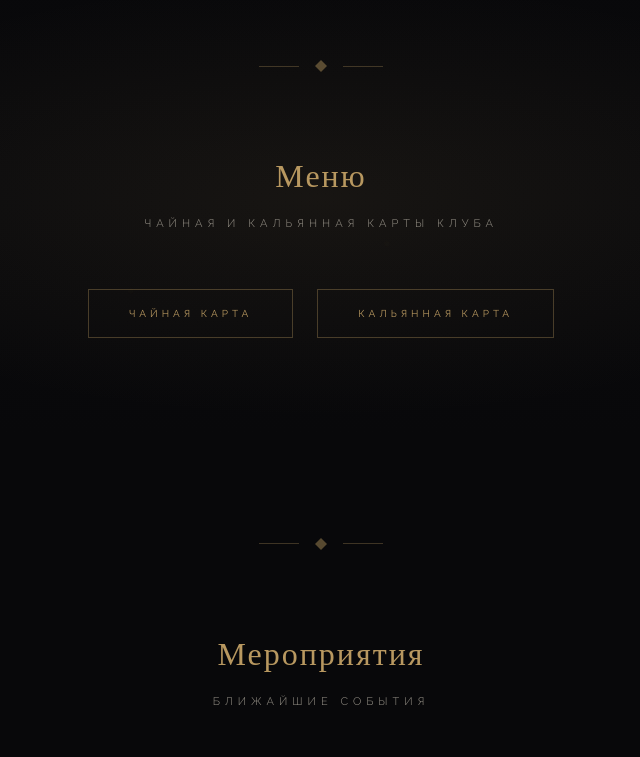
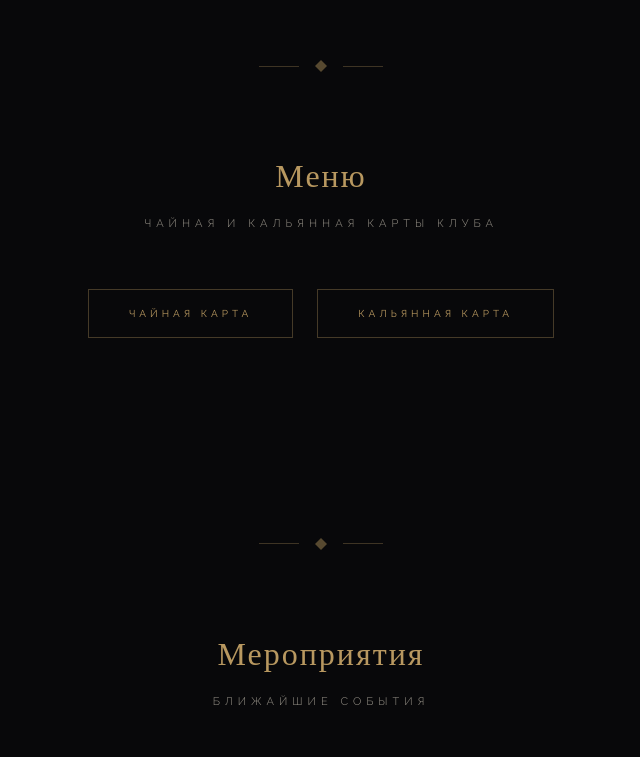
Before and after one commit to andrewsatorim/Kod-1847, a Next.js app: page / in a window 1280 px wide. Shown: the part 3427-4184 px from the top of the page, without its empty margins (319-959 px from the left). Built offline with nearby package versions, Linux system fonts and the light colour scheme.

Commit message:
fix: remove glow effect from menu section

```diff
--- a/src/components/MenuPreview.tsx
+++ b/src/components/MenuPreview.tsx
@@ -1,26 +1,12 @@
 "use client";
 import { useLang } from "@/context/LanguageContext";
 import DiamondDivider from "./DiamondDivider";
-
-const particles = [
-  { left: "15%", bottom: "20%", duration: "7s", delay: "0s" },
-  { left: "35%", bottom: "15%", duration: "8s", delay: "1s" },
-  { left: "55%", bottom: "25%", duration: "6.5s", delay: "2s" },
-  { left: "75%", bottom: "18%", duration: "9s", delay: "3s" },
-  { left: "90%", bottom: "10%", duration: "7.5s", delay: "4s" },
-];
 
 export default function MenuPreview() {
   const { t } = useLang();
 
   return (
     <section className="menu-preview" id="menu-preview">
-      <div className="menu-preview-bg" />
-      <div className="menu-preview-glow" />
-      {particles.map((p, i) => (
-        <div key={i} className="ptc" style={{ left: p.left, bottom: p.bottom, animation: `fl ${p.duration} ease-in-out infinite ${p.delay}` }} />
-      ))}
-      <div style={{ position: 'relative', zIndex: 2, display: 'flex', flexDirection: 'column', alignItems: 'center', width: '100%' }}>
       <DiamondDivider className="phil-visible" />
       <div className="section-title">{t("\u041c\u0435\u043d\u044e", "Menu")}</div>
       <div className="section-subtitle">{t("\u0427\u0430\u0439\u043d\u0430\u044f \u0438 \u043a\u0430\u043b\u044c\u044f\u043d\u043d\u0430\u044f \u043a\u0430\u0440\u0442\u044b \u043a\u043b\u0443\u0431\u0430", "Tea and hookah menus")}</div>
@@ -32,7 +18,6 @@ export default function MenuPreview() {
           {t("\u041a\u0430\u043b\u044c\u044f\u043d\u043d\u0430\u044f \u043a\u0430\u0440\u0442\u0430", "Hookah Menu")}
         </a>
       </div>
-      </div>
     </section>
   );
 }
```
Lines whose indentation alone changed are shown as unchanged.
